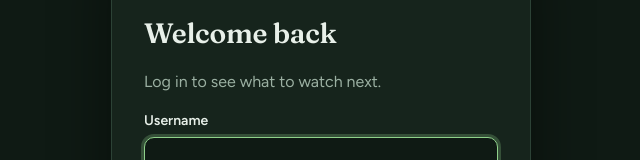
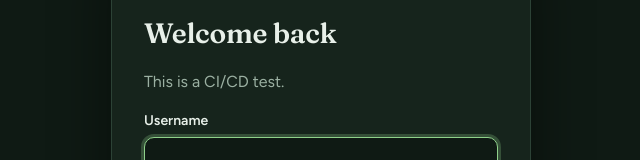
Before and after one commit to Matilde-rad/PSIA2026-2027, a React (Vite) app in the folder frontend/web/: page /login in a window 1280 px wide. Shown: the part 227-387 px from the top of the page, without its empty margins (319-959 px from the left). Built offline with nearby package versions, Linux system fonts and the light colour scheme.

Commit message:
this is a test for the cicd

```diff
--- a/frontend/web/src/pages/LoginPage.jsx
+++ b/frontend/web/src/pages/LoginPage.jsx
@@ -43,7 +43,7 @@ export default function LoginPage() {
           <span>Plain</span>Sight
         </span>
         <h1 className="auth-title">Welcome back</h1>
-        <p className="auth-subtitle">Log in to see what to watch next.</p>
+        <p className="auth-subtitle"> This is a CI/CD test.</p>
         {params.get('expired') === '1' && (
           <p className="notice">Your session expired, please log in again.</p>
         )}
```
